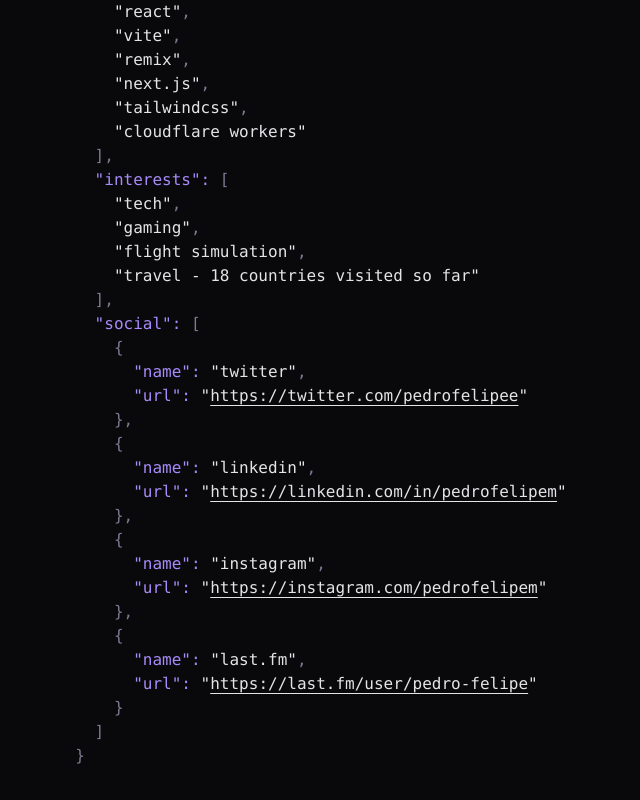
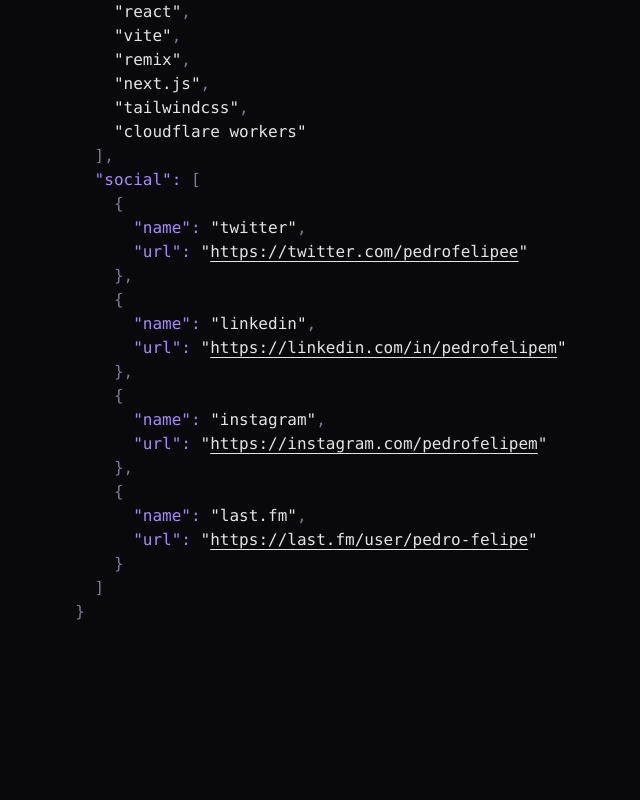
Before and after one commit to pedrofelipe/pedromenezes.dev, a React (Vite) app: page / in a window 1280 px wide. Shown: the part 1952-2752 px from the top of the page, without its empty margins (319-959 px from the left). After the commit the page ends 2608 px from the top, so only its background shows below. Built offline with nearby package versions, Linux system fonts and the light colour scheme.

Commit message:
remove interests

```diff
--- a/src/components/Resume/index.tsx
+++ b/src/components/Resume/index.tsx
@@ -80,7 +80,6 @@
     'tailwindcss',
     'cloudflare workers'
   ],
-  interests: ['tech', 'gaming', 'flight simulation', 'travel - 18 countries visited so far'],
   social: [
     {
       name: 'twitter',
```
